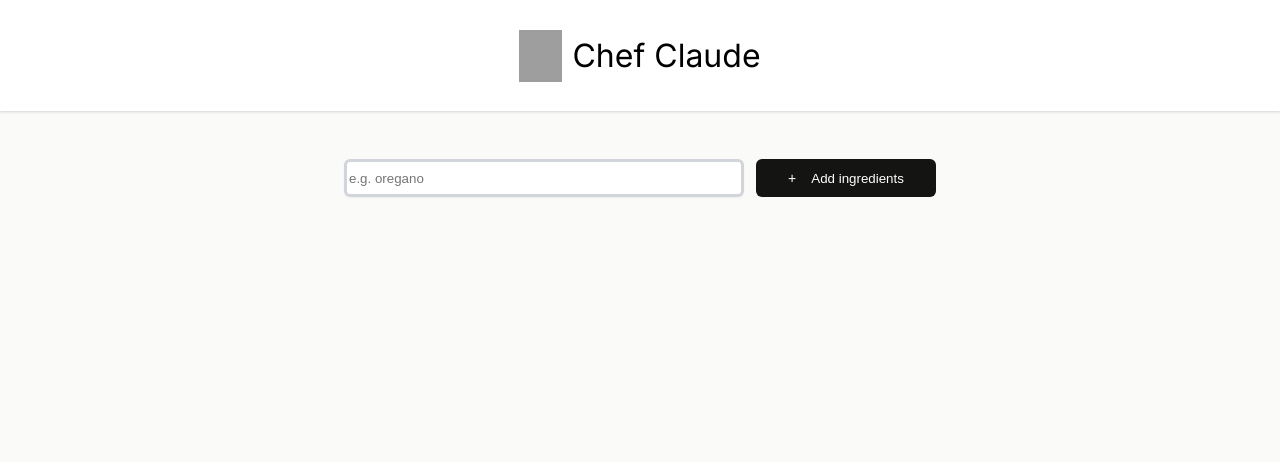
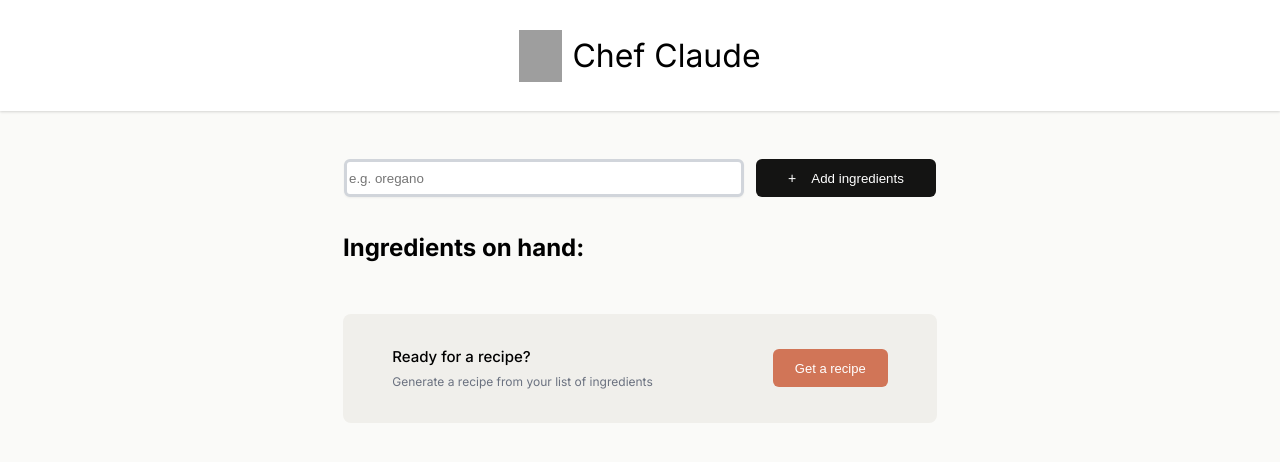
Before and after one commit to HaileyN3132/Study_React, a React (Vite) app in the folder section-3-chef-claude/: page / in a window 1280 px wide. Shown: the top 462 px of the page. Built offline with nearby package versions, Linux system fonts and the light colour scheme; grey boxes are pictures that could not be loaded.

Commit message:
Added new section and its style

```diff
--- a/section-3-chef-claude/src/components/Main.jsx
+++ b/section-3-chef-claude/src/components/Main.jsx
@@ -29,7 +29,17 @@ export default function Main() {
         <button>Add ingredients</button>
       </form>
 
-      <ul>{ingredientsListItems}</ul>
+      <section>
+        <h2>Ingredients on hand:</h2>
+        <ul>{ingredientsListItems}</ul>
+        <div className="get-recipe-container">
+          <div>
+            <h3>Ready for a recipe?</h3>
+            <span>Generate a recipe from your list of ingredients</span>
+          </div>
+          <button>Get a recipe</button>
+        </div>
+      </section>
     </main>
   );
 }
--- a/section-3-chef-claude/src/index.css
+++ b/section-3-chef-claude/src/index.css
@@ -26,6 +26,9 @@ header > img {
 
 main {
   margin: 3rem 4rem;
+  display: flex;
+  flex-direction: column;
+  justify-content: center;
 }
 
 .add-ingredient-form {
@@ -58,3 +61,59 @@ main {
   margin-right: 15px;
   font-size: 0.875rem;
 }
+
+section {
+  align-items: center;
+  display: flex;
+  flex-direction: column;
+  justify-content: center;
+}
+
+h2 {
+  width: 594px;
+}
+
+ul {
+  width: 549px;
+  padding: 0;
+}
+
+.get-recipe-container {
+  width: 594px;
+  height: 109px;
+  display: flex;
+  background-color: #f0efeb;
+  align-items: center;
+  justify-content: center;
+  border-radius: 8px;
+  gap: 120px;
+}
+
+.get-recipe-container > div {
+  display: flex;
+  flex-direction: column;
+  justify-content: left;
+  gap: 8px;
+}
+
+.get-recipe-container > div > h3 {
+  margin: 0;
+  font-weight: 500;
+  font-size: 15px;
+}
+
+.get-recipe-container > div > span {
+  font-size: 12px;
+  color: #6b7280;
+}
+
+.get-recipe-container > button {
+  width: 115px;
+  height: 38px;
+  border-radius: 6px;
+  color: white;
+  background-color: #d17557;
+  border: none;
+  font-size: 13px;
+  cursor: pointer;
+}
```
